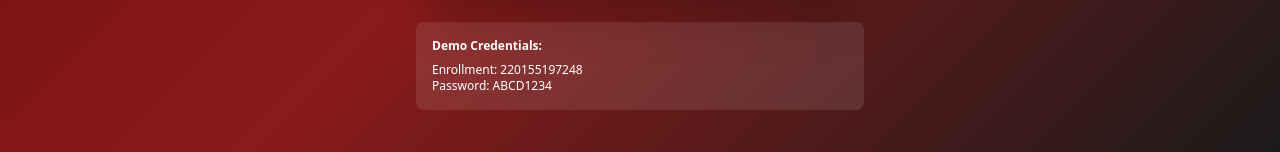
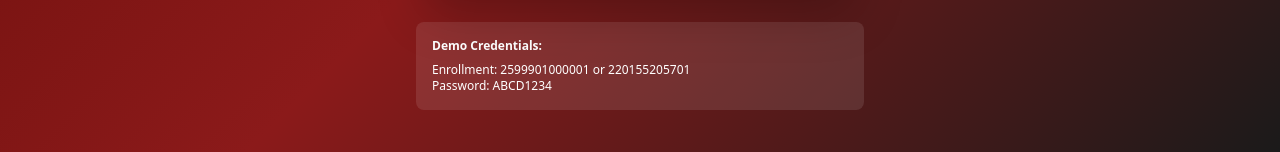
Before and after one commit to kiranraoboinapally/student, a React (Vite) app in the folder frontend/: page /login in a window 1280 px wide. Shown: the part 641-793 px from the top of the page. Built offline with nearby package versions, Linux system fonts and the light colour scheme; no server answers.

Commit message:
small things

```diff
--- a/frontend/src/components/AdminLoginPage.tsx
+++ b/frontend/src/components/AdminLoginPage.tsx
@@ -110,7 +110,7 @@ export default function AdminLoginPage(): JSX.Element {
                 type="text"
                 value={username}
                 onChange={(e) => setUsername(e.target.value)}
-                placeholder="e.g., admin"
+                placeholder="e.g., admin1"
                 required
                 disabled={loading}
                 className="w-full px-4 py-3 border-2 rounded-lg focus:outline-none transition"
@@ -178,7 +178,7 @@ export default function AdminLoginPage(): JSX.Element {
         {/* Demo Credentials */}
         <div className="mt-6 p-4 rounded-lg text-white text-xs" style={{ backgroundColor: "rgba(255,255,255,0.1)" }}>
           <p className="font-semibold mb-2">Demo Credentials:</p>
-          <p>Username: admin</p>
+          <p>Username: admin1</p>
           <p>Password: admin</p>
         </div>
       </div>
--- a/frontend/src/components/StudentLoginPage.tsx
+++ b/frontend/src/components/StudentLoginPage.tsx
@@ -197,7 +197,7 @@ export default function StudentLoginPage(): JSX.Element {
         {/* Demo Credentials */}
         <div className="mt-6 p-4 rounded-lg text-white text-xs" style={{ backgroundColor: "rgba(255,255,255,0.1)" }}>
           <p className="font-semibold mb-2">Demo Credentials:</p>
-          <p>Enrollment: 220155197248</p>
+          <p>Enrollment: 2599901000001 or 220155205701</p>
           <p>Password: ABCD1234</p>
         </div>
       </div>
```
